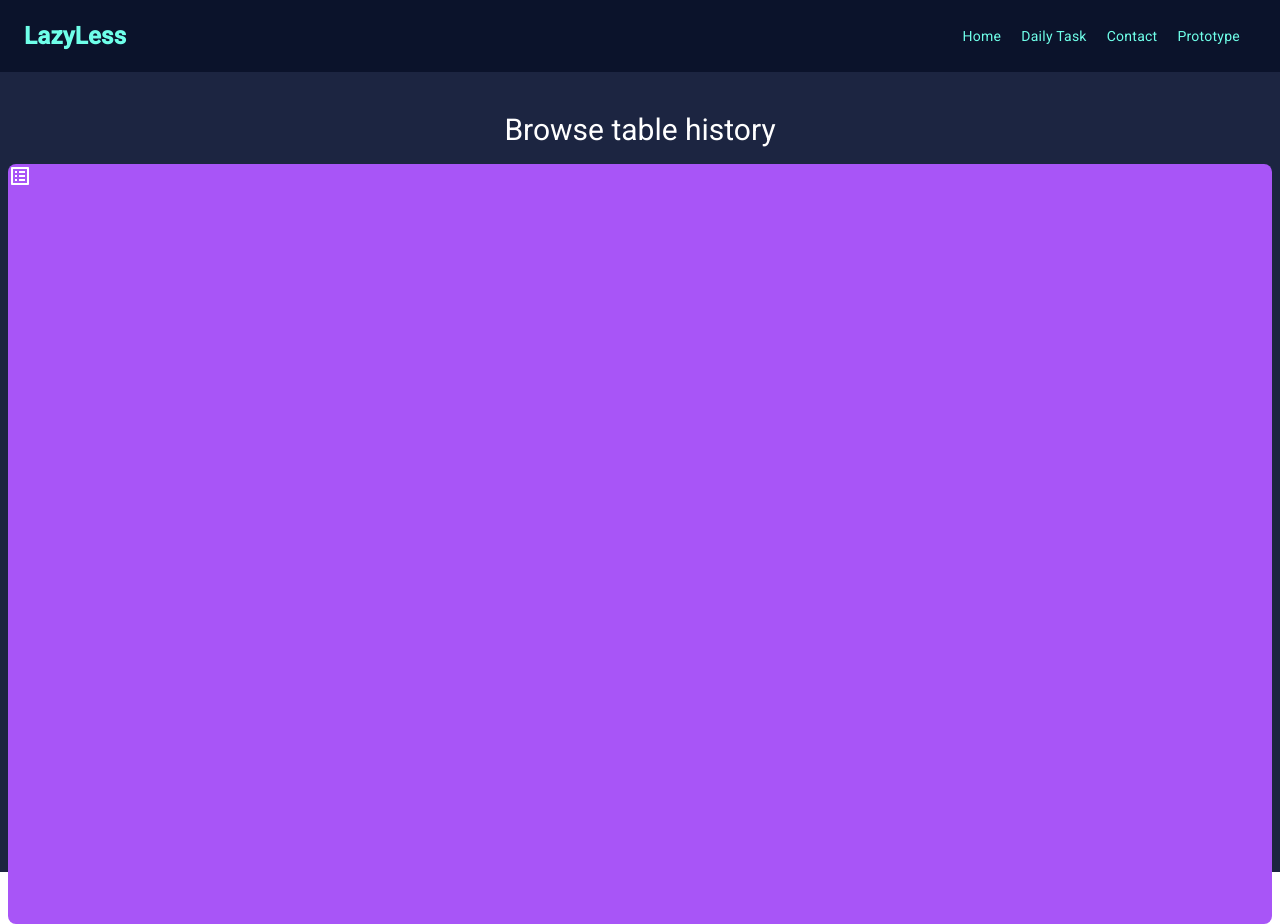
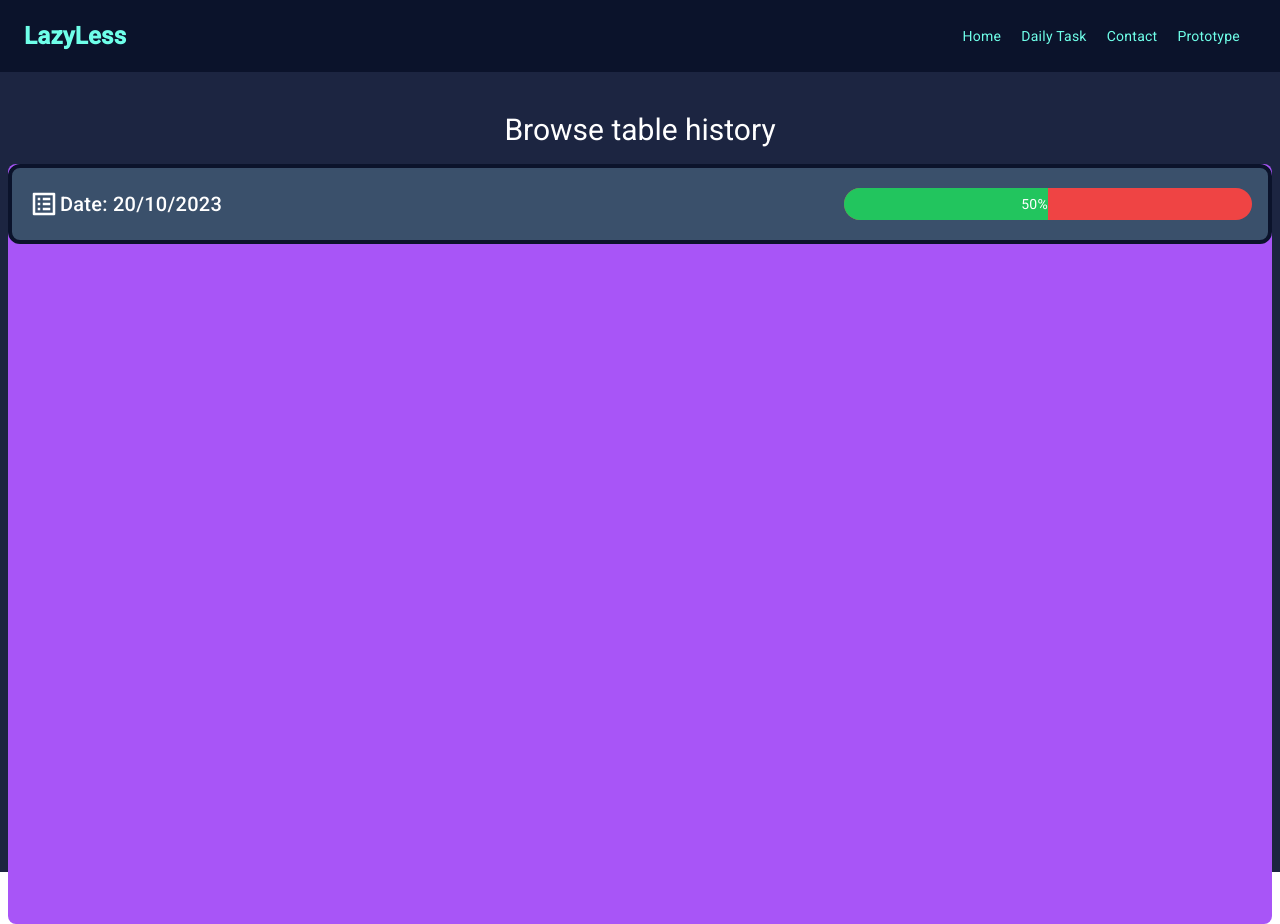
Before and after one commit to LinhNguyenLe2109/Lazyless, an Angular app: page /dailyTableHistory in a window 1280 px wide. Built offline with nearby package versions, Linux system fonts and the light colour scheme.

Commit message:
creatd html for table record

```diff
--- a/src/app/daily-table/daily-table-record/daily-table-record.component.html
+++ b/src/app/daily-table/daily-table-record/daily-table-record.component.html
@@ -1,3 +1,15 @@
-<div id="record" class="w-full ">
-    <mat-icon> list_alt</mat-icon>
+<!-- completed all will update border color -->
+<div
+  id="recordIDHere"
+  class="bg-primary rounded-xl border-4 border-solid border-fifth my-3 px-4 py-5 flex justify-between items-center"
+>
+  <div class="flex items-center">
+    <mat-icon class="!h-8 !w-8 text-3xl !flex justify-center items-center">list_alt</mat-icon>
+    <h2 class="!m-0">Date: 20/10/2023</h2>
+  </div>
+  <div id="progressBar" class="w-1/3 h-8 bg-red-500 overflow-hidden rounded-2xl">
+    <div id="progressBarFill" class="w-1/2 h-full bg-green-500 relative">
+        <span class="absolute right-0 top-1/2 -translate-y-2/4">50%</span>
+    </div>
+  </div>
 </div>
--- a/src/app/daily-table/daily-table.component.html
+++ b/src/app/daily-table/daily-table.component.html
@@ -1,6 +1,12 @@
 <section id="dailyTableHistory" class="h-screen w-full text-white pt-10">
     <h1 class="text-center !text-3xl">Browse table history</h1>
-    <section id="dailyTableList" class="mx-2 bg-purple-500 h-full rounded-lg">
-        <app-daily-table-record></app-daily-table-record>
+    <section id="body" class="mx-2 bg-purple-500 h-full rounded-lg">
+        <!-- header -->
+        <section id="navbar"></section>
+        <!-- body -->
+        <section id="dailyTableList" class="w-full h-full">
+            <app-daily-table-record></app-daily-table-record>
+        </section>
+
     </section>
 </section>
```
